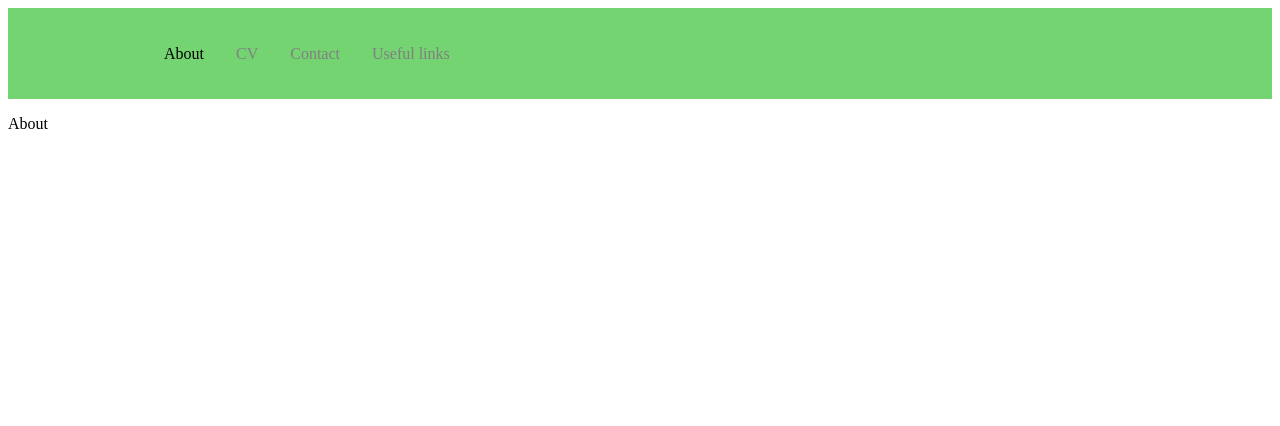
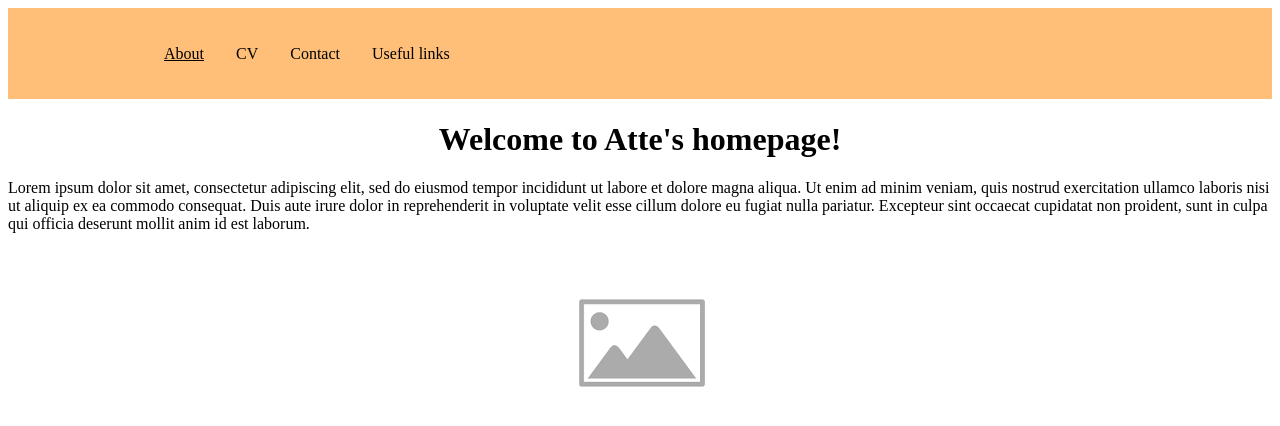
Before and after one commit to Amikola/homepage, a React (Create React App) app: page /about in a window 1280 px wide. Shown: the top 426 px of the page. Built offline with nearby package versions, Linux system fonts and the light colour scheme.

Commit message:
Change colors and expanded about page

```diff
--- a/src/App.js
+++ b/src/App.js
@@ -3,15 +3,16 @@ import {
   Routes, Route, Navigate
 } from 'react-router-dom'
 import Navbar from "./components/Navbar";
-import About from "./components/pages/about"
+import About from "./components/pages/about/about.js"
 import Contact from "./components/pages/contact"
 import CV from "./components/pages/cv"
 import Links from "./components/pages/links"
+import { backround } from './services/color';
 
 
 function App() {
   return (
-
+    <div color = {backround}>
     <Router>
         <Navbar/>
         <Routes>
@@ -23,6 +24,7 @@ function App() {
         </Routes>
 
     </Router>
+    </div>
 
   );
 }
--- a/src/components/Navbar/navbarElements.js
+++ b/src/components/Navbar/navbarElements.js
@@ -1,10 +1,11 @@
 import { FaBars } from "react-icons/fa";
 import { NavLink as Link } from "react-router-dom";
 import styled from "styled-components";
+import { highlight, textColor} from "../../services/color";
 
 export const Nav = styled.nav`
     /* Controls the main bar color */
-    background: #73d471;
+    background: ${highlight};
     height: 85px;
     display: flex;
     justify-content: space-between;
@@ -14,7 +15,7 @@ export const Nav = styled.nav`
 
 export const NavLink = styled(Link)`
     /* Controls the main the text color */
-    color: #808080;
+    color: ${textColor};
     display: flex;
     align-items: center;
     text-decoration: none;
@@ -23,12 +24,13 @@ export const NavLink = styled(Link)`
     cursor: pointer;
     &.active {
         color: #000000;
+        text-decoration: underline;
     }
 `;
 
 export const Bars = styled(FaBars)`
     display: none;
-    color: #808080;
+    color: ${textColor};
     @media screen and (max-width: 768px) {
         display: block;
         position: absolute;
--- a/src/components/pages/about.js
+++ /dev/null
@@ -1,7 +0,0 @@
-import React from "react";
-
-const About = () => {
-    return (<p>About</p>)
- }
-
-export default About;
--- /dev/null
+++ b/src/components/pages/about/about.js
@@ -0,0 +1,28 @@
+import React from "react";
+import { titleStyle } from "./aboutElements";
+import picture from "../../../services/images/placeholder.png"
+
+const About = () => {
+    return (
+    <div>
+
+    <h1 style={titleStyle}>Welcome to Atte's homepage!</h1>
+    <p>
+    Lorem ipsum dolor sit amet, consectetur adipiscing elit,
+    sed do eiusmod tempor incididunt ut labore et dolore magna aliqua.
+    Ut enim ad minim veniam, quis nostrud exercitation ullamco
+    laboris nisi ut aliquip ex ea commodo consequat.
+    Duis aute irure dolor in reprehenderit in voluptate
+    velit esse cillum dolore eu fugiat nulla pariatur.
+    Excepteur sint occaecat cupidatat non proident,
+    sunt in culpa qui officia deserunt mollit anim id est laborum.
+    </p>
+    <div style={{ display: 'flex', justifyContent: 'center' }}>
+                <img src={picture} alt="Placeholder" />
+    </div>
+
+    </div>
+)
+ }
+
+export default About;
--- /dev/null
+++ b/src/components/pages/about/aboutElements.js
@@ -0,0 +1,8 @@
+import { textColor } from "../../../services/color";
+
+
+
+export const titleStyle = {
+    color: textColor,
+    textAlign: "center"
+  };
--- /dev/null
+++ b/src/services/color.js
@@ -0,0 +1,4 @@
+// Using color palet https://colorhunt.co/palette/feffd2ffeea9ffbf78ff7d29
+export const highlight = "#FFBF78"
+export const textColor = "#000000"
+export const backround = "#FFEEA9"
```
Also changed, not shown: src/services/images/placeholder.png (added).
